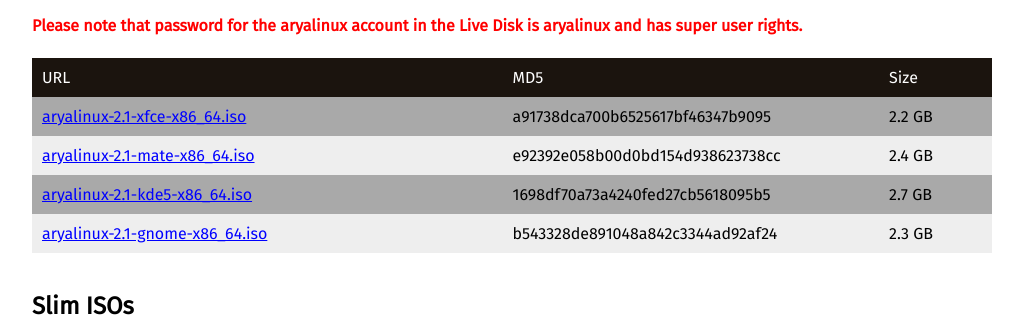
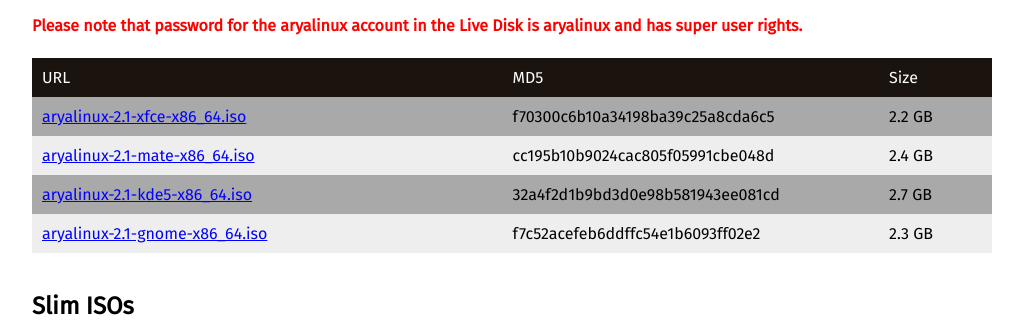
Before and after one commit to FluidIdeas/aryalinux-web, a PHP site: page /downloads.php in a window 1280 px wide. Shown: the part 448-777 px from the top of the page, without its empty margins (128-1151 px from the left). Run offline with PHP 8.4, Linux system fonts and the light colour scheme.

Commit message:
Updated the links for fixed ISO versions

```diff
--- a/banner.php
+++ b/banner.php
@@ -6,7 +6,7 @@
 AryaLinux 2.1 was released with several updates, support for docker and flatpak and for the first time released with Gnome3, XFCE, KDE and Mate spins. Read the <a href="release-notes-2.1.php">release notes</a> to know more about this release.
 </p>
 <p>
-<a href="https://sourceforge.net/projects/aryalinux/files/releases/2.1/aryalinux-2.1-gnome-x86_64.iso" class="download-btn" target="_blank">Download AryaLinux 2.1 Gnome</a>
+<a href="https://sourceforge.net/projects/aryalinux/files/releases/2.1/fixed/aryalinux-2.1-gnome-x86_64.iso/download" class="download-btn" target="_blank">Download AryaLinux 2.1 Gnome</a>
 </p>
 </div>
 <img src="images/desktop.png" style="width: 100%">
--- a/downloads.php
+++ b/downloads.php
@@ -38,17 +38,17 @@
             <div class="head">URL</div>
             <div class="head">MD5</div>
             <div class="head">Size</div>
-            <div class="even"><a target="_blank" href="https://sourceforge.net/projects/aryalinux/files/releases/2.1/aryalinux-2.1-xfce-x86_64.iso/download">aryalinux-2.1-xfce-x86_64.iso</a></div>
-            <div class="even">a91738dca700b6525617bf46347b9095</div>
+            <div class="even"><a target="_blank" href="https://sourceforge.net/projects/aryalinux/files/releases/2.1/fixed/aryalinux-2.1-xfce-x86_64.iso">aryalinux-2.1-xfce-x86_64.iso</a></div>
+            <div class="even">f70300c6b10a34198ba39c25a8cda6c5</div>
             <div class="even">2.2 GB</div>
-            <div class="odd"><a target="_blank" href="https://sourceforge.net/projects/aryalinux/files/releases/2.1/aryalinux-2.1-mate-x86_64.iso/download">aryalinux-2.1-mate-x86_64.iso</a></div>
-            <div class="odd">e92392e058b00d0bd154d938623738cc</div>
+            <div class="odd"><a target="_blank" href="https://sourceforge.net/projects/aryalinux/files/releases/2.1/fixed/aryalinux-2.1-mate-x86_64.iso">aryalinux-2.1-mate-x86_64.iso</a></div>
+            <div class="odd">cc195b10b9024cac805f05991cbe048d</div>
             <div class="odd">2.4 GB</div>
-            <div class="even"><a target="_blank" href="https://sourceforge.net/projects/aryalinux/files/releases/2.1/aryalinux-2.1-kde5-x86_64.iso/download">aryalinux-2.1-kde5-x86_64.iso</a></div>
-            <div class="even">1698df70a73a4240fed27cb5618095b5</div>
+            <div class="even"><a target="_blank" href="https://sourceforge.net/projects/aryalinux/files/releases/2.1/fixed/aryalinux-2.1-kde5-x86_64.iso">aryalinux-2.1-kde5-x86_64.iso</a></div>
+            <div class="even">32a4f2d1b9bd3d0e98b581943ee081cd</div>
             <div class="even">2.7 GB</div>
-            <div class="odd"><a target="_blank" href="https://sourceforge.net/projects/aryalinux/files/releases/2.1/aryalinux-2.1-gnome-x86_64.iso/download">aryalinux-2.1-gnome-x86_64.iso</a></div>
-            <div class="odd">b543328de891048a842c3344ad92af24</div>
+            <div class="odd"><a target="_blank" href="https://sourceforge.net/projects/aryalinux/files/releases/2.1/fixed/aryalinux-2.1-gnome-x86_64.iso">aryalinux-2.1-gnome-x86_64.iso</a></div>
+            <div class="odd">f7c52acefeb6ddffc54e1b6093ff02e2</div>
             <div class="odd">2.3 GB</div>
         </div>
         <br>
--- a/index.php
+++ b/index.php
@@ -29,7 +29,7 @@
                 <div class="download-panel">
                     <div class="heading">AryaLinux 2.1 Released</div>
                     <br>
-                    <a href="https://sourceforge.net/projects/aryalinux/files/releases/2.1/aryalinux-2.1-gnome-x86_64.iso" class="download-btn" target="_blank">Download AryaLinux 2.1 Gnome</a>
+                    <a href="https://sourceforge.net/projects/aryalinux/files/releases/2.1/fixed/aryalinux-2.1-gnome-x86_64.iso" class="download-btn" target="_blank">Download AryaLinux 2.1 Gnome</a>
                     <br><br>
                     <a href="release-notes-2.1.php">Release Notes</a>
                     <br><br>
```
